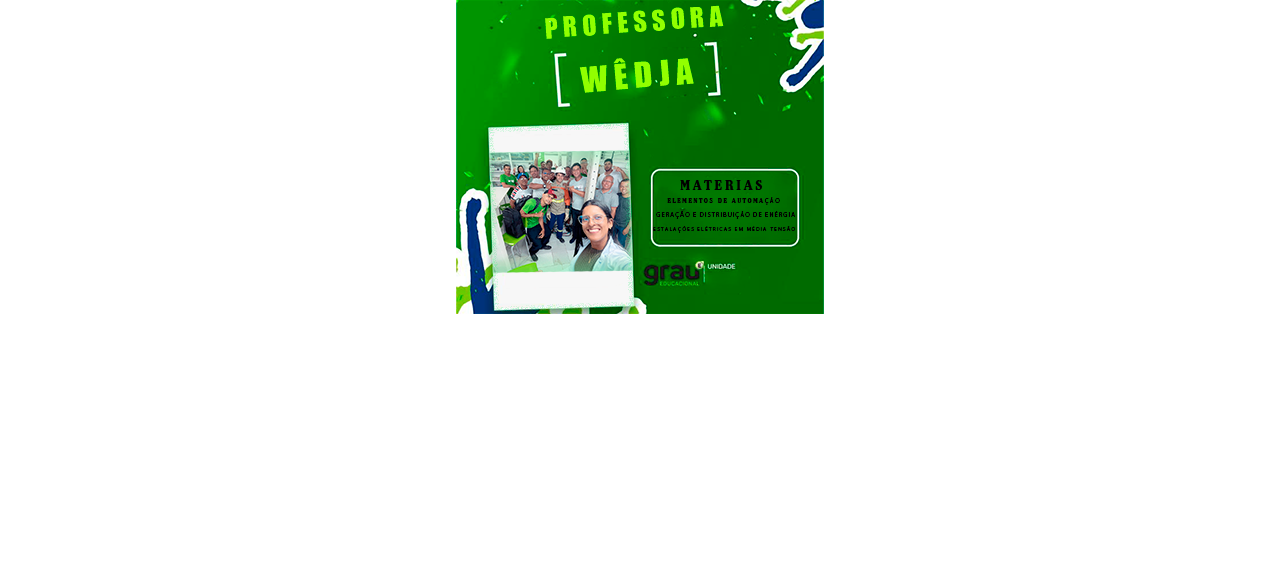
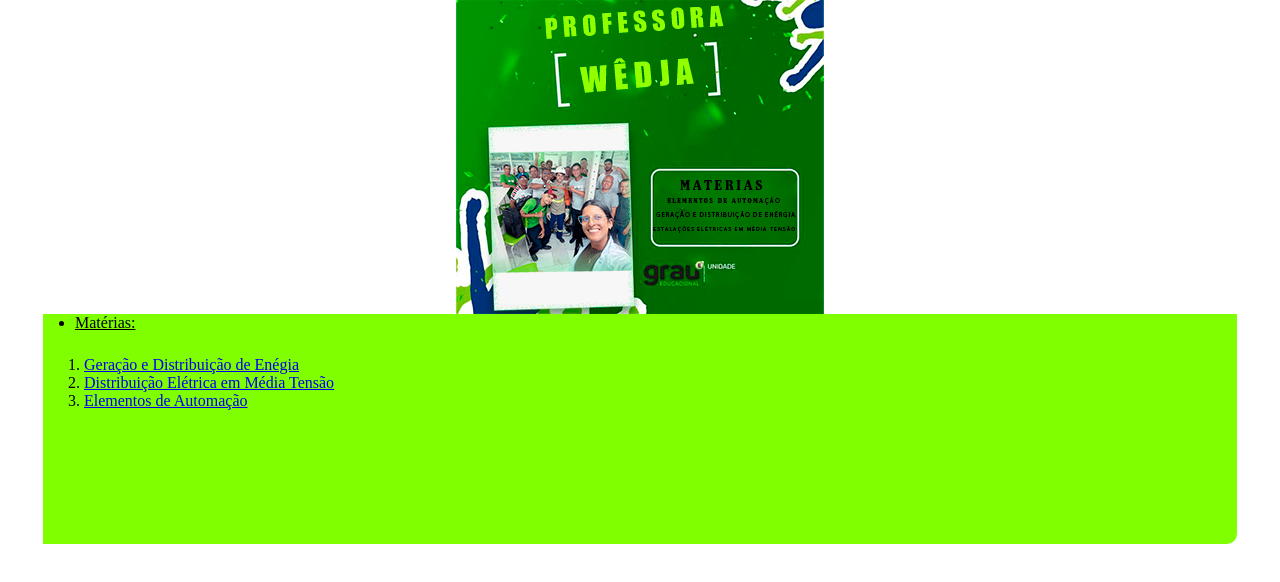
Before and after one commit to Bruno407944/Bruno, a plain HTML site: page Wêdja.html in a window 1280 px wide. Drawn offline with Linux system fonts and the light colour scheme.

Commit message:
Update Wêdja.html

```diff
--- a/Wêdja.html
+++ b/Wêdja.html
@@ -21,6 +21,13 @@
             }
     picture{display: block; padding: 0px;}
     img{display: flex;position:relative;margin: auto;}
+    ul{text-align: justify; margin: 25px 0px 0px 41px ;}
+    menu{margin: auto;
+            border-bottom-right-radius: 10px;
+            min-height: 230px;
+            min-width: 100px;
+            text-align: center;
+            background-color: chartreuse; margin: 23px 43px 0px }
 </style>
 <body>
 
@@ -28,7 +35,15 @@
        <picture>
         <img src="img m.png" alt="Photo">
        </picture>
-
+        <menu>
+            <ul><li style="margin: -25px 0px 24px -9px ;"><ins>Matérias:</ins></li>
+                <ol>
+                    <li><a href="#">Geração e Distribuição de Enégia</a></li>
+                    <li><a href="#">Distribuição Elétrica em Média Tensão</a></li>
+                    <li><a href="#">Elementos de Automação</a></li>
+                </ol>
+            </ul>
+        </menu>
 
 
     </nav>
```
